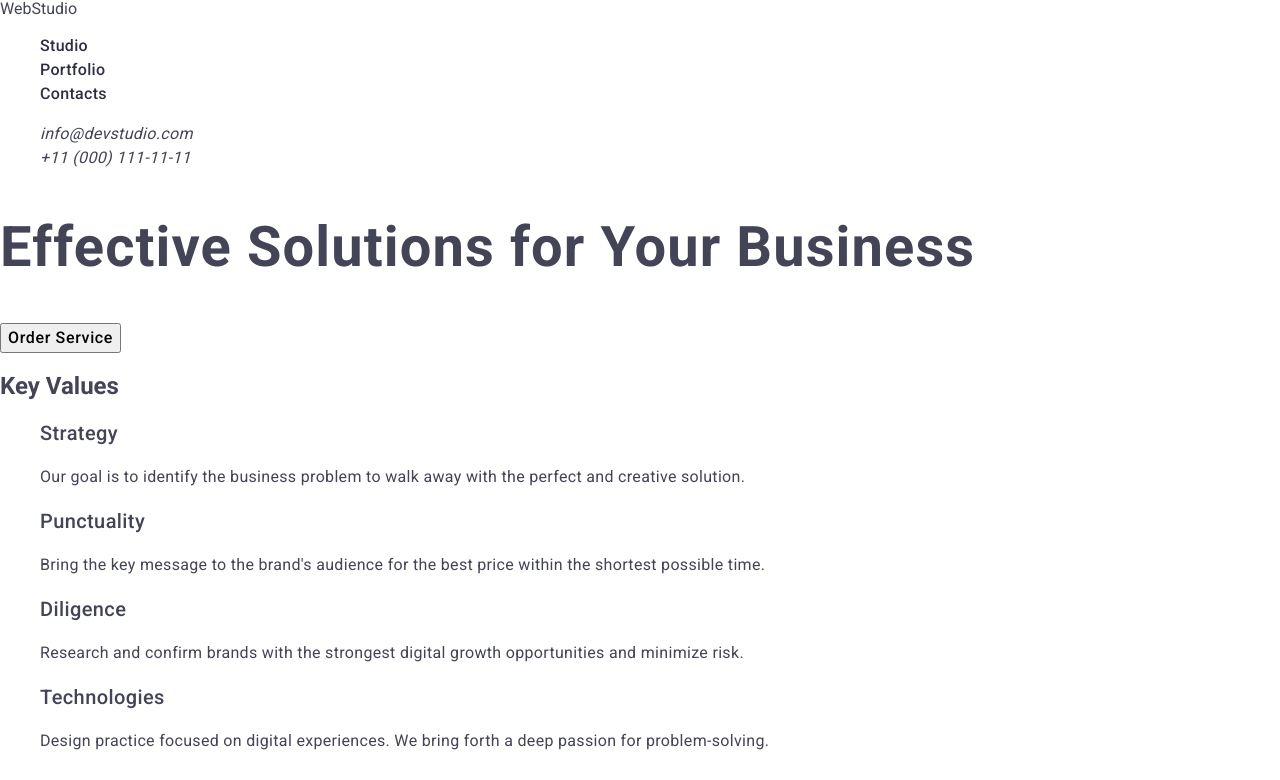
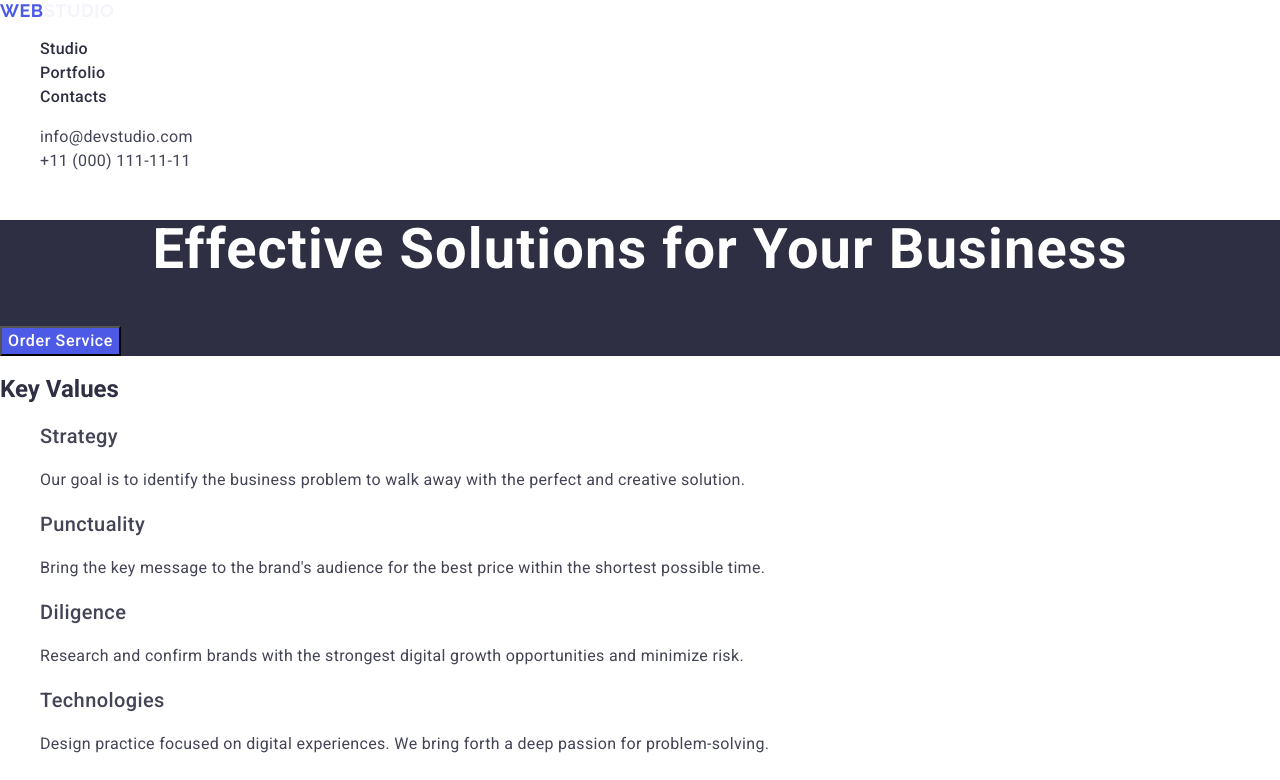
Before and after one commit to Slava-S943/goit-markup-hw-02, a plain HTML site: page index.html in a window 1280 px wide. Shown: the top 780 px of the page. Drawn offline with nearby package versions, Linux system fonts and the light colour scheme.

Commit message:
Update font styles in CSS

```diff
--- a/css/styles.css
+++ b/css/styles.css
@@ -23,9 +23,22 @@ body {
 }
 
 .main-logo {
+  font-weight: 700;
+  font-size: 18px;
+  line-height: 1.16667;
+  letter-spacing: 0.03em;
+  text-transform: uppercase;
+  font-family: "Raleway", sans-serif;
+  color: #4d5ae5;
 }
 
-.nav-list {
+.logo-accent {
+  color: #2e2f42;
+}
+
+.nav-list:hover,
+:focus {
+  color: #2e2f42;
 }
 
 .nav-list-item {
@@ -59,23 +72,27 @@ body {
   line-height: 1.5;
   letter-spacing: 0.02em;
   color: #434455;
+  font-style: normal;
 }
 
 .header-address-link:hover,
 .header-address-link:focus {
-  color: #4d5ae5;
+  color: #404bbf;
 }
 /* #endregion header */
 
 /* #region Hero section */
 .section-hero {
+  background-color: #2e2f42;
 }
 
 .hero-title {
-  ont-weight: 700;
+  font-weight: 700;
   font-size: 56px;
-  line-height: 1.07143;
+  line-height: 1.07;
   letter-spacing: 0.02em;
+  text-align: center;
+  color: #ffffff;
 }
 
 .hero-btn {
@@ -83,12 +100,16 @@ body {
   font-size: 16px;
   line-height: 1.5;
   letter-spacing: 0.04em;
+  cursor: pointer;
+  background-color: #4d5ae5;
+  color: #ffffff;
 }
 
-.hero-btn {
-  cursor: pointer;
+.hero-btn:hover,
+:focus {
+  background-color: #404bbf;
 }
-cursor: pointer;
+
 /* #endregion Hero section */
 
 /* #region Values section */
@@ -96,6 +117,7 @@ cursor: pointer;
 }
 
 .values-title {
+  color: #2e2f42;
 }
 
 .values-list {
@@ -121,6 +143,7 @@ cursor: pointer;
 
 /* #region Team section */
 .team {
+  background-color: #f4f4fd;
 }
 
 .team-title {
@@ -128,9 +151,13 @@ cursor: pointer;
   font-size: 36px;
   line-height: 1.11111;
   letter-spacing: 0.02em;
+  text-align: center;
+  text-transform: capitalize;
+  color: #2e2f42;
 }
 
 .team-list {
+  background-color: #ffffff;
 }
 
 .team-item {
@@ -144,6 +171,7 @@ cursor: pointer;
   font-size: 20px;
   line-height: 1.2;
   letter-spacing: 0.02em;
+  color: #2e2f42;
 }
 
 .team-member-role {
@@ -161,8 +189,11 @@ cursor: pointer;
 .portfolio-title {
   font-weight: 700;
   font-size: 36px;
-  line-height: 1.11111;
+  line-height: 1.11;
   letter-spacing: 0.02em;
+  text-align: center;
+  text-transform: capitalize;
+  color: #2e2f42;
 }
 
 .portfolio-list {
@@ -179,6 +210,7 @@ cursor: pointer;
   font-size: 20px;
   line-height: 1.2;
   letter-spacing: 0.02em;
+  color: #2e2f42;
 }
 
 .portfolio-item-categori {
@@ -191,9 +223,21 @@ cursor: pointer;
 
 /* #region Footer */
 .footer {
+  background-color: #2e2f42;
 }
 
 .footer-logo {
+  font-family: "Raleway", sans-serif;
+  font-weight: 700;
+  font-size: 18px;
+  line-height: 1.17;
+  letter-spacing: 0.03em;
+  text-transform: uppercase;
+  color: #4d5ae5;
+}
+
+.logo-accent {
+  color: #f4f4fd;
 }
 
 .footer-text {
@@ -201,5 +245,6 @@ cursor: pointer;
   font-size: 16px;
   line-height: 1.5;
   letter-spacing: 0.02em;
+  color: #f4f4fd;
 }
 /* #endregion Footer */
--- a/index.html
+++ b/index.html
@@ -21,14 +21,18 @@
     <!-- #region header  -->
     <header class="page-header">
       <nav class="page-nav">
-        <a href="./index.html" class="main-logo">WebStudio</a>
+        <a href="./index.html" class="main-logo"
+          >Web<span class="logo-accent">Studio</span></a
+        >
         <ul class="nav-list">
-          <li class="nav-list-item"><a href="#" class="nav-link">Studio</a></li>
           <li class="nav-list-item">
-            <a href="#" class="nav-link">Portfolio</a>
+            <a href="./index.html" class="nav-link">Studio</a>
           </li>
           <li class="nav-list-item">
-            <a href="#" class="nav-link">Contacts</a>
+            <a href="./index.html" class="nav-link">Portfolio</a>
+          </li>
+          <li class="nav-list-item">
+            <a href="./index.html" class="nav-link">Contacts</a>
           </li>
         </ul>
       </nav>
@@ -222,7 +226,9 @@
 
     <!-- #region Footer -->
     <footer class="footer">
-      <a href="./index.html" class="footer-logo">WebStudio</a>
+      <a href="./index.html" class="footer-logo"
+        >Web<span class="logo-accent">Studio</span></a
+      >
       <p class="footer-text">
         Increase the flow of customers and sales for your business with digital
         marketing & growth solutions.
```
Also changed, not shown: images/our-team/designer.jpg (added).
